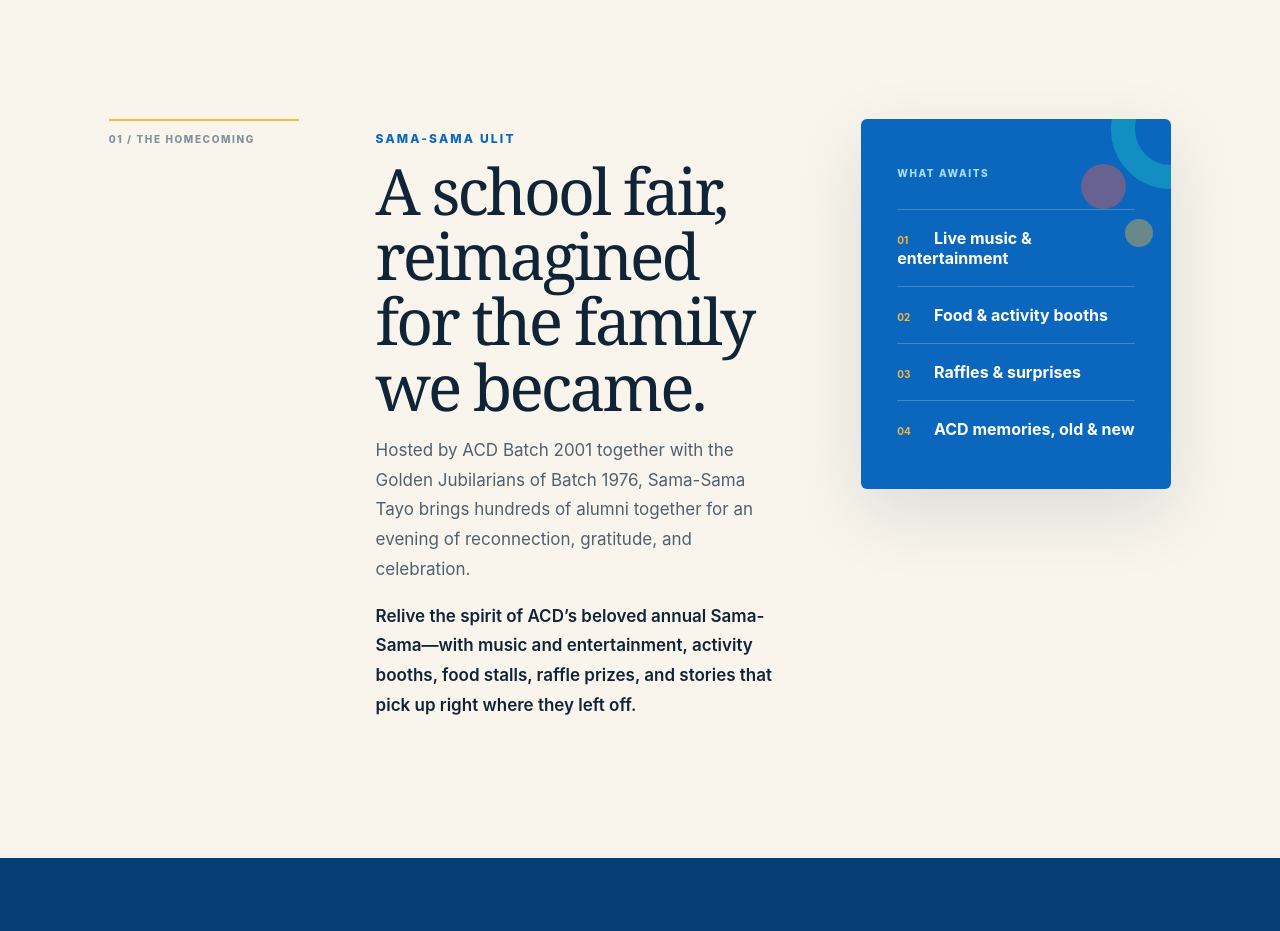
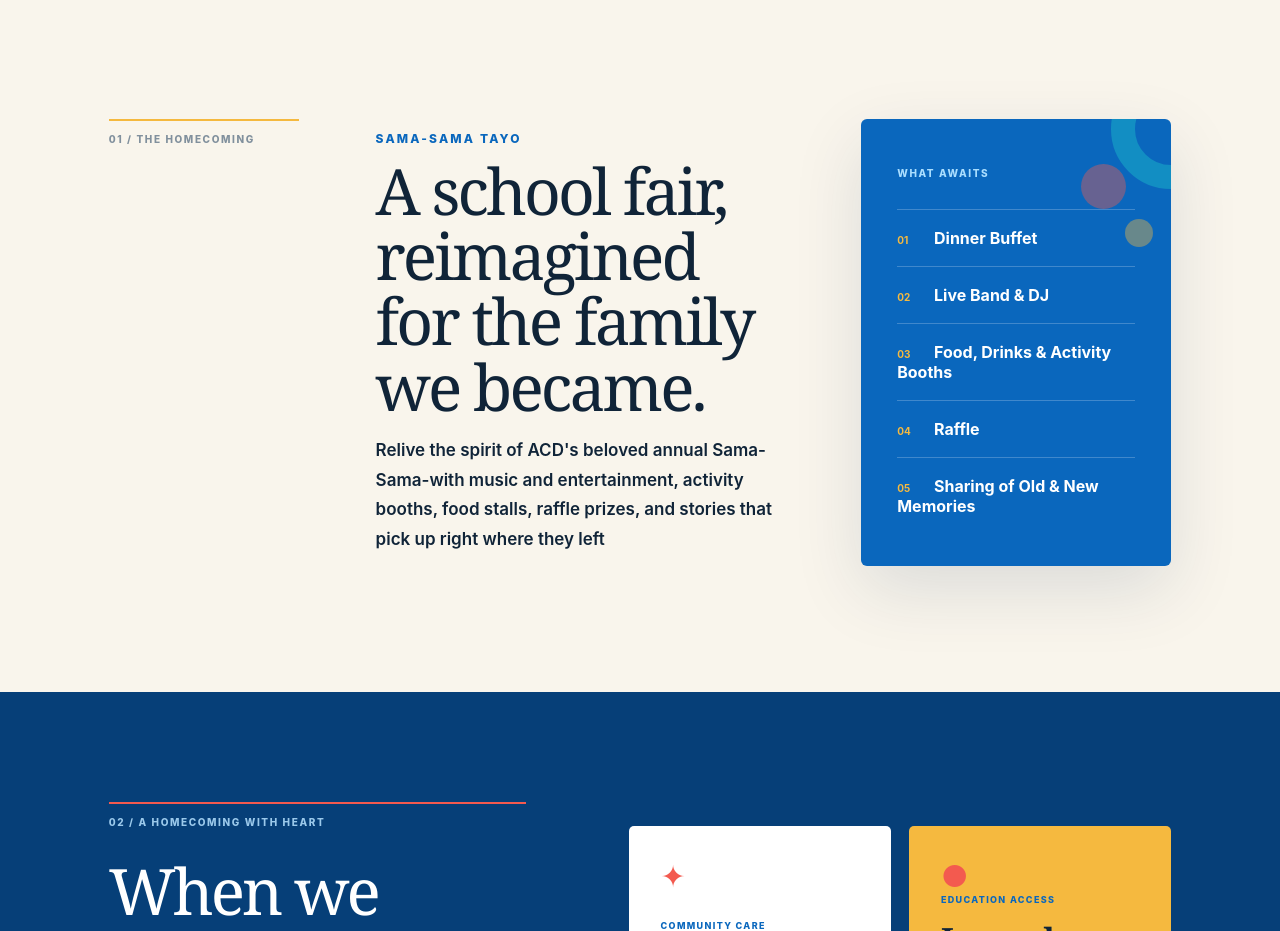
Before and after one commit to druix26/acdhomecoming2026, a website: page index.html in a window 1280 px wide. Shown: the part 940-1871 px from the top of the page. Drawn offline with Linux system fonts and the light colour scheme.

Commit message:
Update homecoming event copy

```diff
--- a/index.html
+++ b/index.html
@@ -57,19 +57,19 @@
       <section class="about section" id="about">
         <div class="section-number">01 / THE HOMECOMING</div>
         <div class="about-copy">
-          <p class="kicker">Sama-sama ulit</p>
+          <p class="kicker">SAMA-SAMA TAYO</p>
           <h2>A school fair, reimagined for the family we became.</h2>
-          <p>Hosted by ACD Batch 2001 together with the Golden Jubilarians of Batch 1976, Sama-Sama Tayo brings hundreds of alumni together for an evening of reconnection, gratitude, and celebration.</p>
-          <p>Relive the spirit of ACD’s beloved annual Sama-Sama—with music and entertainment, activity booths, food stalls, raffle prizes, and stories that pick up right where they left off.</p>
+          <p>Relive the spirit of ACD's beloved annual Sama-Sama-with music and entertainment, activity booths, food stalls, raffle prizes, and stories that pick up right where they left</p>
         </div>
         <div class="experience-card">
           <div class="card-shapes" aria-hidden="true"><span></span><span></span><span></span></div>
           <p>What awaits</p>
           <ul>
-            <li><span>01</span> Live music &amp; entertainment</li>
-            <li><span>02</span> Food &amp; activity booths</li>
-            <li><span>03</span> Raffles &amp; surprises</li>
-            <li><span>04</span> ACD memories, old &amp; new</li>
+            <li><span>01</span> Dinner Buffet</li>
+            <li><span>02</span> Live Band &amp; DJ</li>
+            <li><span>03</span> Food, Drinks &amp; Activity Booths</li>
+            <li><span>04</span> Raffle</li>
+            <li><span>05</span> Sharing of Old &amp; New Memories</li>
           </ul>
         </div>
       </section>
```
